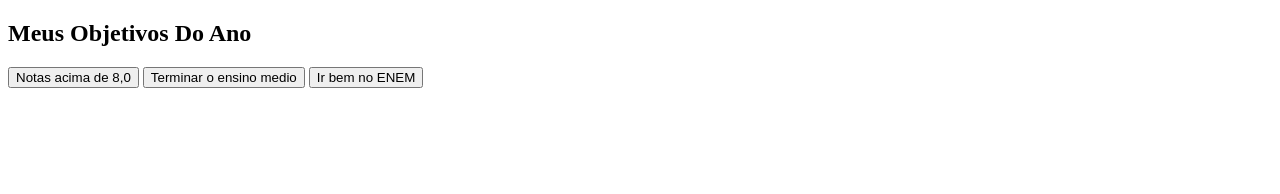
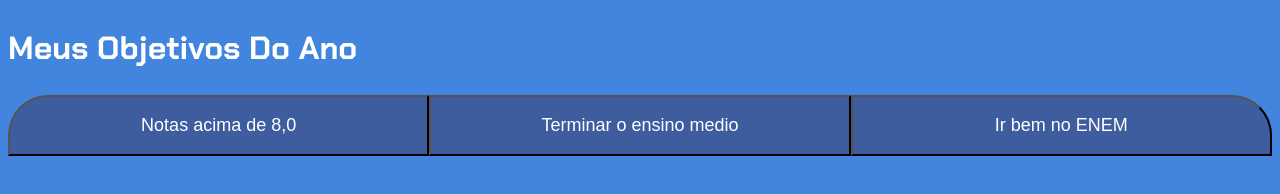
Before and after one commit to helolima16/sitedemetas2, a plain HTML site: page index.html in a window 1280 px wide. Drawn offline with Linux system fonts and the light colour scheme.

Commit message:
Add files via upload

```diff
--- a/style.css
+++ b/style.css
@@ -0,0 +1,75 @@
+@import url('https://fonts.googleapis.com/css2?family=Chakra+Petch:wght@400;700&display=swap');
+
+:root {
+    --cor-de-fundo: #4185df;
+    --verde: #73ff57;
+    --branco: #FFFFFF;
+    --botao-ativo: #3A375E;
+    --botao-inativo: rgba(58, 55, 94, 0.5);
+    --texto-fundo: rgba(58, 55, 94, 0.3);
+}
+    body {
+        background-color: var(--cor-de-fundo);
+        color: var(--branco);
+        font-family: 'Chakra Petch', sans-serif;
+    }
+    .conteudo-principal {
+        display: flex;
+        flex-direction: column;
+        justify-content: center;
+        align-items: center;
+        max-width: 1200px;
+        width: 100%;
+        margin: 0 auto;
+    }
+    .titulo-principal {
+        text-align: left;
+        width: 100%;
+        font-size: 32px;
+    }
+    .botao {
+        font-family: "Crakra Petch", sans-serif;
+        background-color: var(--botao-inativo);
+        color: var(--branco);
+        display: flex;
+        justify-content: center;
+        padding: 1em;
+        font-size: 18px;
+        align-items: center;
+        width: 100%;
+    }
+
+        border-bottom: 4px solid var(--botao-ativo);
+        border-left: 2px solid var(--botao-ativo);
+        border-right: 2px solid var(--botao-ativo);
+        border-top: none;
+        .botoes {
+            display: block;
+        }
+
+        @media screen and (min-width: 768px) {
+            .botoes}
+             {
+                display: flex;
+            }
+
+            .botao:first-child {
+                border-radius: 40px 40px 0 0;}
+
+            @media screen and (min-width: 768px) {
+                .botoes {
+                    display: flex;
+                }
+
+                .botao:first-child {
+                    border-radius: 40px 0 0 0;
+                }
+
+                .botao:last-child {
+                    border-radius: 0 40px 0 0;
+                }
+            }
+            .ativo{
+                background-color: var(--botao-ativo);
+                border-bottom: 4px solid var(--verde);
+            }
```
Also changed, not shown: index.html (line endings or trailing spaces).
